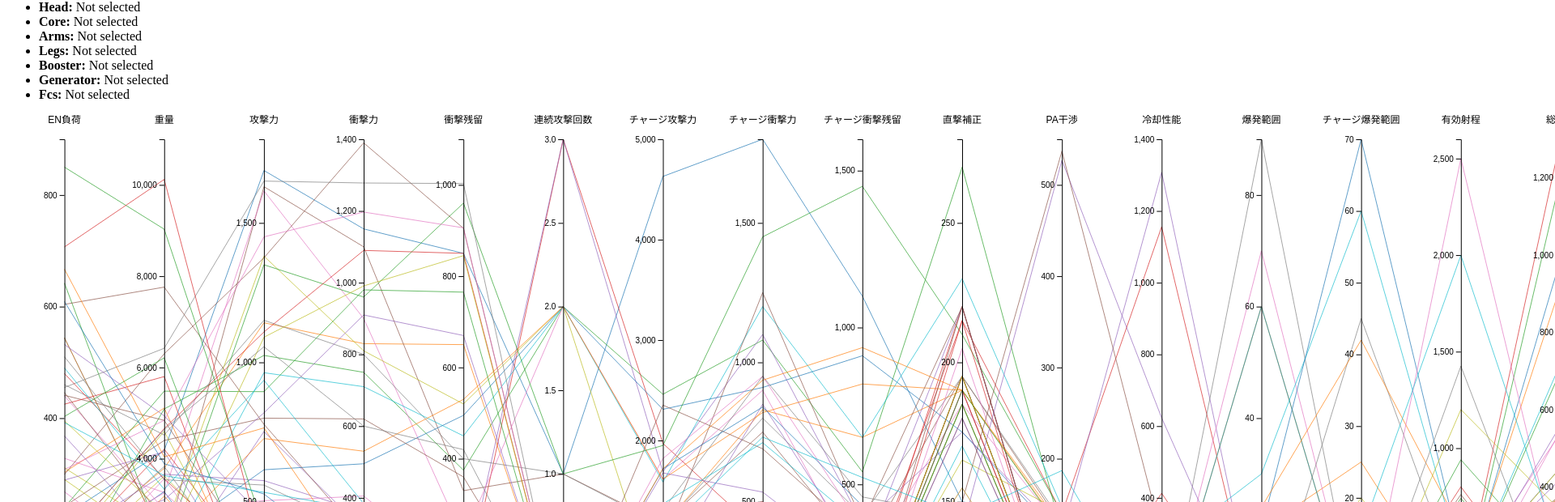
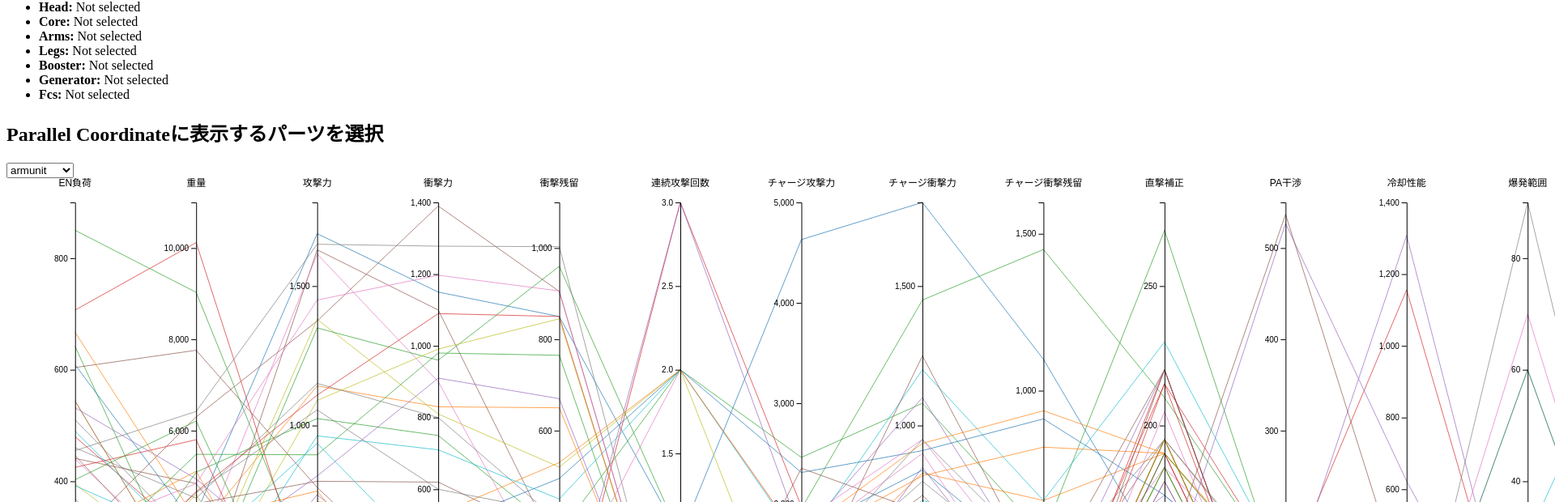
Before and after one commit to akimas1846/ac-assembly, a React (Vite) app: page / in a window 1280 px wide. Shown: the part 536-1156 px from the top of the page at 81% size, 1920 px wide, since content can reach past the window. Built offline with nearby package versions, Linux system fonts and the light colour scheme.

Commit message:
平行座標プロットの変更を可能に、translationのソース修正

```diff
--- a/src/components/Main.jsx
+++ b/src/components/Main.jsx
@@ -1,6 +1,7 @@
-import React, { useState } from "react";
+import React, { useState ,useEffect} from "react";
 import acPartsData from "../data/acPartsData.json";
 import ParallelCordinate from "./ParallelCoedinate";
+
 function Main() {
   // パーツタイプのデータ
   const rightArmunit = acPartsData.armunit.filter((item) => {
@@ -23,6 +24,17 @@ function Main() {
     { label: "Fcs", data: acPartsData.fcs },
   ];
 
+  const parallelData = [
+    { label: "armunit", data: acPartsData.armunit },
+    { label: "backunit", data: acPartsData.backunit },
+    { label: "Head", data: acPartsData.head },
+    { label: "Core", data: acPartsData.core },
+    { label: "Arms", data: acPartsData.arms },
+    { label: "Legs", data: acPartsData.legs },
+    { label: "Booster", data: acPartsData.booster },
+    { label: "Generator", data: acPartsData.generator },
+    { label: "Fcs", data: acPartsData.fcs },
+  ];
   const [selectedParts, setSelectedParts] = useState({
     "Right Arm unit": "",
     "Left Arm unit": "",
@@ -37,12 +49,28 @@ function Main() {
     Fcs: "",
   });
 
+  const [parallelCoordinateData, setParallelCoordinateData] = useState(
+    acPartsData.armunit
+  );
+
   const handleSelectChange = (e, partType) => {
     const selectedName = e.target.value;
     setSelectedParts((prevSelectedParts) => ({
       ...prevSelectedParts,
       [partType]: selectedName,
     }));
+    // パーツのデータを更新
+    const partData = partTypes.find((part) => part.label === partType).data;
+    const selectedData = partData.filter((item) => item.Name === selectedName);
+    setSelectedPartData(selectedData);
+  };
+
+  const handleParallelCoordinateChange = (e) => {
+    const selectedPartType = e.target.value;
+    const partData = parallelData.find(
+      (part) => part.label === selectedPartType
+    ).data;
+    setParallelCoordinateData(partData);
   };
 
   return (
@@ -57,10 +85,7 @@ function Main() {
             >
               <option value="">Select {partType.label}</option>
               {partType.data.map((item, idx) => (
-                <option
-                  key={idx}
-                  value={item.Name}
-                >
+                <option key={idx} value={item.Name}>
                   {item.Name}
                 </option>
               ))}
@@ -80,7 +105,21 @@ function Main() {
           ))}
         </ul>
       </div>
-      <ParallelCordinate data={acPartsData.armunit}/>
+
+      {/* ParallelCordinateに渡すデータを選択するプルダウンバー */}
+      <div style={{ marginTop: "20px" }}>
+        <h2>Parallel Coordinateに表示するパーツを選択</h2>
+        <select onChange={handleParallelCoordinateChange}>
+          {parallelData.map((partType, index) => (
+            <option key={index} value={partType.label}>
+              {partType.label}
+            </option>
+          ))}
+        </select>
+      </div>
+
+      {/* ParallelCordinateの表示 */}
+      <ParallelCordinate data={parallelCoordinateData} />
     </div>
   );
 }
--- a/src/components/ParallelCoedinate.jsx
+++ b/src/components/ParallelCoedinate.jsx
@@ -1,4 +1,4 @@
-import React, { useRef, useEffect, useState } from "react";
+import React, { useRef, useEffect } from "react";
 import * as d3 from "d3";
 import translation from "../data/translation.json";
 
@@ -6,24 +6,12 @@ function ParallelCoordinates({ data }) {
   const ref = useRef();
 
   useEffect(() => {
+    d3.select(ref.current).selectAll("*").remove();
+
     const margin = { top: 30, right: 10, bottom: 50, left: 10 };
-    const width = 4700 - margin.left - margin.right;
     const height = 700 - margin.top - margin.bottom;
-    // const [simpleWidth, setSimpleWisth] = useState(
-    //   4700 - margin.left - margin.right
-    // );
-    // const [simpleHeight, setSimpleHeight] = useState(
-    //   700 - margin.top - margin.bottom
-    // );
-
-    const svg = d3
-      .select(ref.current)
-      .attr("width", width + margin.left + margin.right)
-      .attr("height", height + margin.top + margin.bottom)
-      .append("g")
-      .attr("transform", `translate(${margin.left},${margin.top})`);
-
-    // 1. データからすべてのキーを収集
+    const dimensionWidth = 150;
+    // データからすべてのキーを収集
     const allKeys = new Set();
     data.forEach((d) => Object.keys(d).forEach((key) => allKeys.add(key)));
 
@@ -34,13 +22,27 @@ function ParallelCoordinates({ data }) {
       "Weight",
       ...Array.from(allKeys).filter(
         (key) =>
-          !["Name", "Weapon Kinds", "LeftOnly", "EN Load", "Weight"].includes(
-            key
-          )
+          ![
+            "Name",
+            "Weapon Kinds",
+            "LeftOnly",
+            "EN Load",
+            "Weight",
+          ].includes(key)
       ),
     ];
 
-    // 3. 各データオブジェクトに対して共通のキーを設定
+    const width =
+      dimensions.length * dimensionWidth - margin.left - margin.right;
+
+    const svg = d3
+      .select(ref.current)
+      .attr("width", width + margin.left + margin.right)
+      .attr("height", height + margin.top + margin.bottom)
+      .append("g")
+      .attr("transform", `translate(${margin.left},${margin.top})`);
+
+    // 各データオブジェクトに対して共通のキーを設定
     const processedData = data.map((d) => {
       const processed = { ...d };
       dimensions.forEach((dim) => {
--- a/src/data/translation.json
+++ b/src/data/translation.json
@@ -35,19 +35,39 @@
         "Reload Time": "リロード時間",
         "Cooling": "冷却性能",
         "Ammunition Cost": "弾単価",
+        "Damage Mitigation" : "攻撃軽減",
+        "Impact Dampening" : "衝撃軽減",
+        "IG Damage Mitigation": "IG攻撃軽減",
+        "IG Impact Dampening": "IG衝撃軽減",
+        "IG duration": "IG持続時間",
+        "Dply. Heat Buildup": "展開時発熱",
+        "Deployment Range": "展開範囲",
         "Weight": "重量",
         "EN Load": "EN負荷",
         "AP" : "AP",
         "Anti-Kinetic Defense": "耐弾防御",
         "Anti-Energy Defense": "耐EN防御",
         "Anti-Explosive Defense": "耐爆防御",
+        "System Recovery": "システム復元性能",
+        "Scan Distance": "スキャン距離",
+        "Scan Effect Duration": "スキャン持続時間",
+        "Scan Cooldown Time": "スキャン待機時間",
         "Attitude Stability": "姿勢安定性能",
+        "Booster Efficiency Adj.": "ブースタ効率補正",
+        "Generator Output Adj.": "ジェネレーター出力補正",
+        "Generator Supply Adj": "ジェネレーター供給補正",
+        "Arms Load Limit" : "腕部積載上限",
+        "Recoil Control" : "反動制御",
+        "Firearm Specialization" : "射撃武器適正",
+        "Melee Specialization" : "近接武器適正",
         "Load Limit": "積載上限",
         "Jump Distance": "水平跳躍性能",
         "Jump Height": "垂直跳躍性能",
         "Thrust": "推力",
         "Upward Thrust": "上昇推力",
         "Upward EN Consumption": "上昇消費EN",
+        "Travel Speed": "走行性能",
+        "High-Speed Perf.": "高速走行性能",
         "QB Thrust": "QB推力",
         "QB Jet Duration": "QB噴射時間",
         "QB EN Consumption": "QB消費EN",
@@ -63,9 +83,10 @@
         "Missile Lock Correction": "ミサイルロック補正",
         "Multi-Lock Correction": "マルチロック補正",
         "EN Capacity": "EN容量",
-        "EN Recharge Performance": "EN補充性能",
-        "Supply Restoration Performance": "供給復元性能",
-        "EN Restored on Recovery": "復元時補充EN",
-        "EN Shooting Weapon Proficiency": "EN射撃武器適正"
+        "EN Recharge": "EN補充性能",
+        "Supply Recovery": "供給復元性能",
+        "Post-Recovery EN Supply": "復元時補充EN",
+        "Energy Firearm Spec.": "EN射撃武器適正",
+        "EN Output" : "EN出力"
     }
 ]
```
Also changed, not shown: src/data/acPartsData.json.
